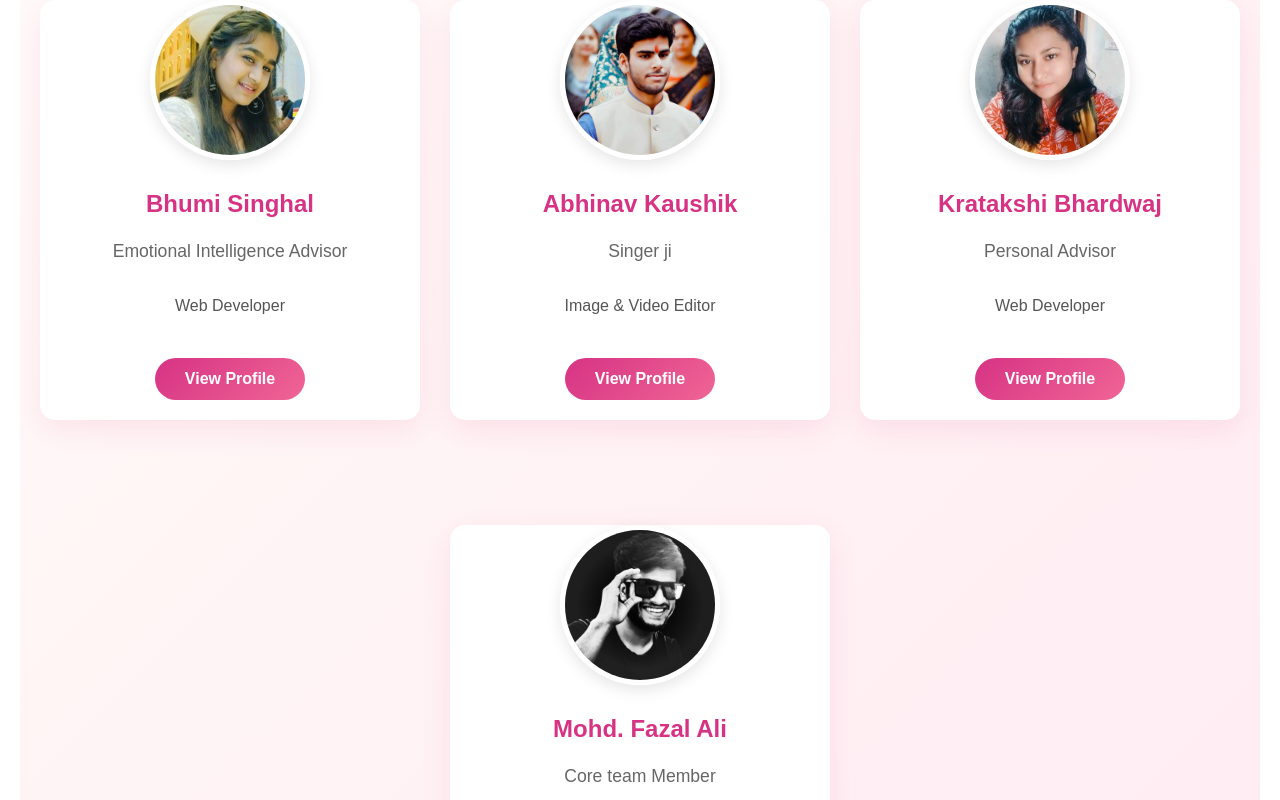
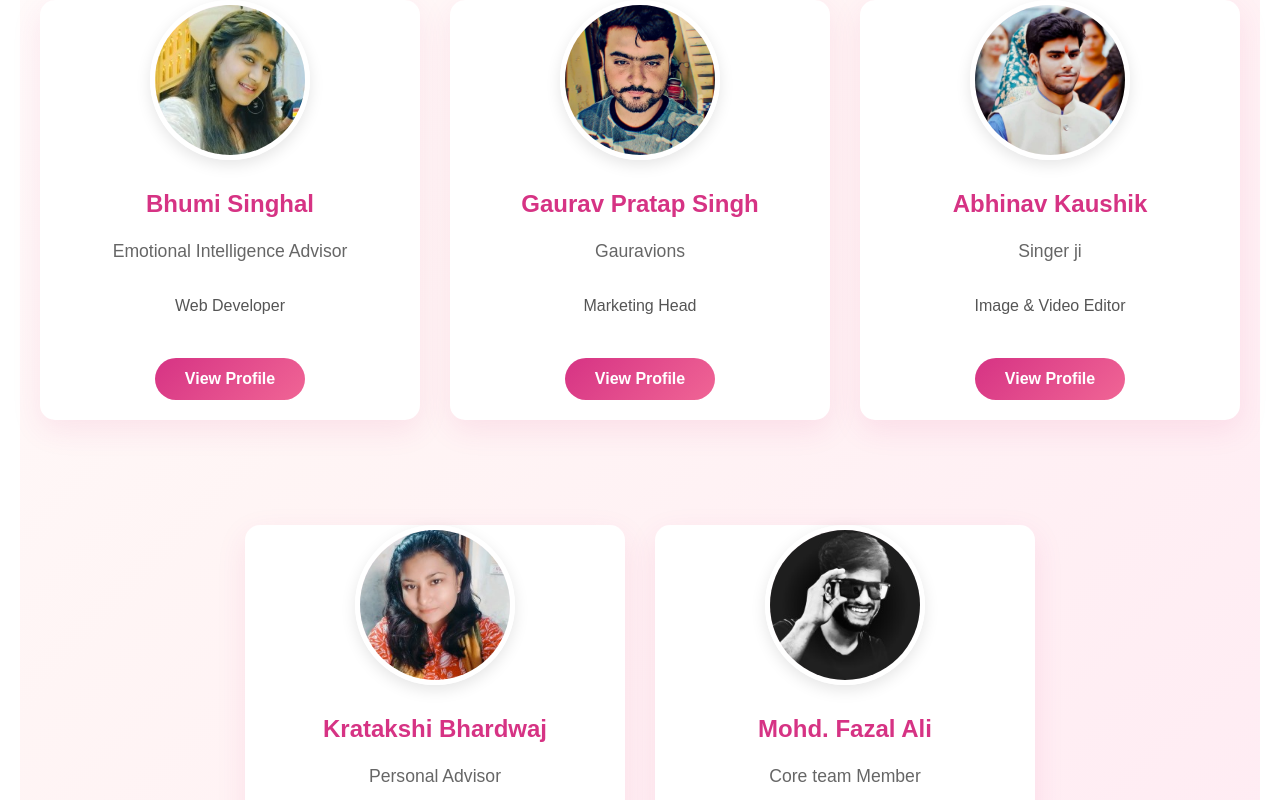
Before and after one commit to navokta/Mr-Achiever, a React (Vite) app: page /About in a window 1280 px wide. Shown: the part 1777-2577 px from the top of the page. Built offline with nearby package versions, Linux system fonts and the light colour scheme; no server answers.

Commit message:
Gaurav card

```diff
--- a/src/Components/Teamcore.jsx
+++ b/src/Components/Teamcore.jsx
@@ -7,6 +7,7 @@ import bhumiImg from '../assets/bhumi.png';
 import kratakshiImg from '../assets/kratakshi.png';
 import fazalImg from '../assets/fazal.png'
 import abhinavImg from '../assets/Abhinav.jpg';
+import gauravImg from '../assets/Gaurav.jpg';
 
 // const placeholderImg = 'https://via.placeholder.com/150';
 
@@ -49,6 +50,24 @@ const Teamcore = () => {
     },
     {
       id: 5,
+      name: "Gaurav Pratap Singh",
+      position: "Gauravions",
+      image: gauravImg,
+      summary: "Marketing Head",
+      fullDescription: `Gaurav Bhai and I first met by complete chance, in a totally random moment. From the very beginning, I realized how deeply knowledgeable he is when it comes to finance and business. Somehow, in that brief meeting, he saw something in me—a spark of a tech person—and I still don’t know how a tech-minded girl like me and a business-minded person like him formed such a powerful team.
+
+Today, when I look back, we’ve already achieved so much together:
+ByteWar-1, a coding competition…
+ByteWar-2, a full hackathon…
+A BGMI tournament…
+And many more things that shaped our journey.
+
+For me, Gaurav Bhai is more than a friend—he is like a true guide. Before I take any important decision, he always warns me carefully, helping me understand the consequences. His guidance feels exactly like the way Shri Krishna guided Arjun in the Mahabharata—calm, wise, and full of clarity. His opinions have always held great value for me.
+
+If I ever plan to start something—whether it’s a business, a competition, a hackathon, or even a small momos shop—if it’s with Gaurav Bhai, I would say “yes” without thinking twice.`
+    },
+    {
+      id: 6,
       name: "Abhinav Kaushik",
       position: "Singer ji",
       image: abhinavImg,
@@ -56,7 +75,7 @@ const Teamcore = () => {
       fullDescription: "Abhinav has been with me since the very beginning. He has a unique personality — full of energy, positivity, and that rare spark that keeps everyone around him engaged and uplifted. He never lets things get dull, and that’s something truly special. What I admire most about him is his helpful and always-available nature. He genuinely cares for those who matter to him, and that makes him not just a great teammate, but a wonderful human being. Beyond that, Abhinav is also a talented singer and someone who brings a friendly, warm vibe wherever he goes. He knows how to connect with people, and his support has meant a lot to me over time. Yes, in the past there were things I didn’t completely agree with, but we’ve moved past that. We’ve grown, matured, and today I can proudly say that Abhinav is one of my closest and most dependable friends."
     },
     {
-      id: 6,
+      id: 7,
       name: "Kratakshi Bhardwaj",
       position: "Personal Advisor",
       image: kratakshiImg,
@@ -64,7 +83,7 @@ const Teamcore = () => {
       fullDescription: "Kratakshi and I have known each other since the Clueless Coder days—that's where our friendship truly began. Over time, we became close friends. She’s innocent, a bit of a foodie (though she doesn’t eat much!), and someone I occasionally get upset with—but thankfully, I also know exactly how to cheer her up. Right, Kratakshi? 😄.  What makes her truly special is her lack of jealousy—she's genuinely supportive of everyone and impresses people effortlessly. Yes, she can get a little lazy sometimes when it comes to work, but if not for that, she’d be number one at everything! When I’m overwhelmed with Navokta’s responsibilities, she’s the one I turn to. She calms me down, helps me get back on track, and quietly supports the tasks behind the scenes. She’s nurturing and caring, almost like a second mother in the group. Kratakshi, I’ll always be there for you, just like you’ve been there for me. I truly wish you all the success and happiness ahead, and I hope our bond continues to grow stronger with time."
     },
      {
-      id: 7,
+      id: 8,
       name: "Mohd. Fazal Ali",
       position: "Core team Member",
       image: fazalImg,
```
Also changed, not shown: src/assets/Gaurav.jpg (added).
